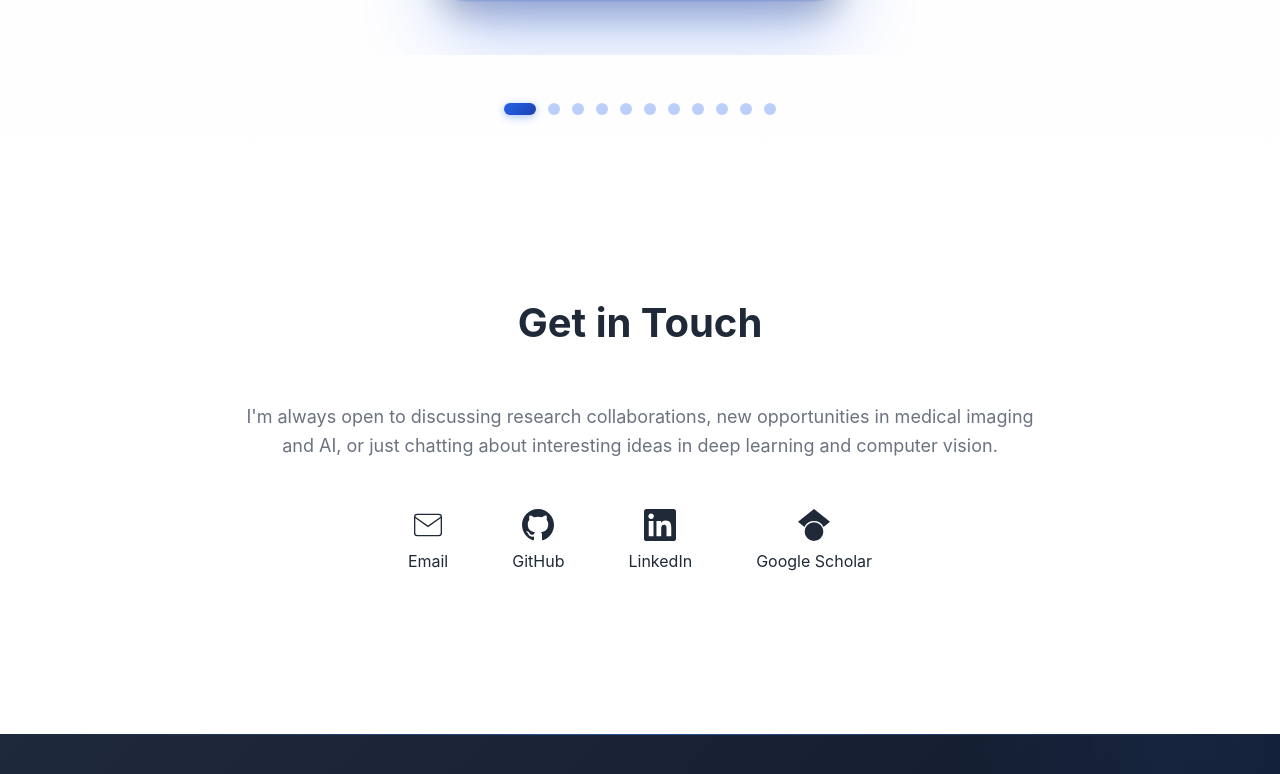
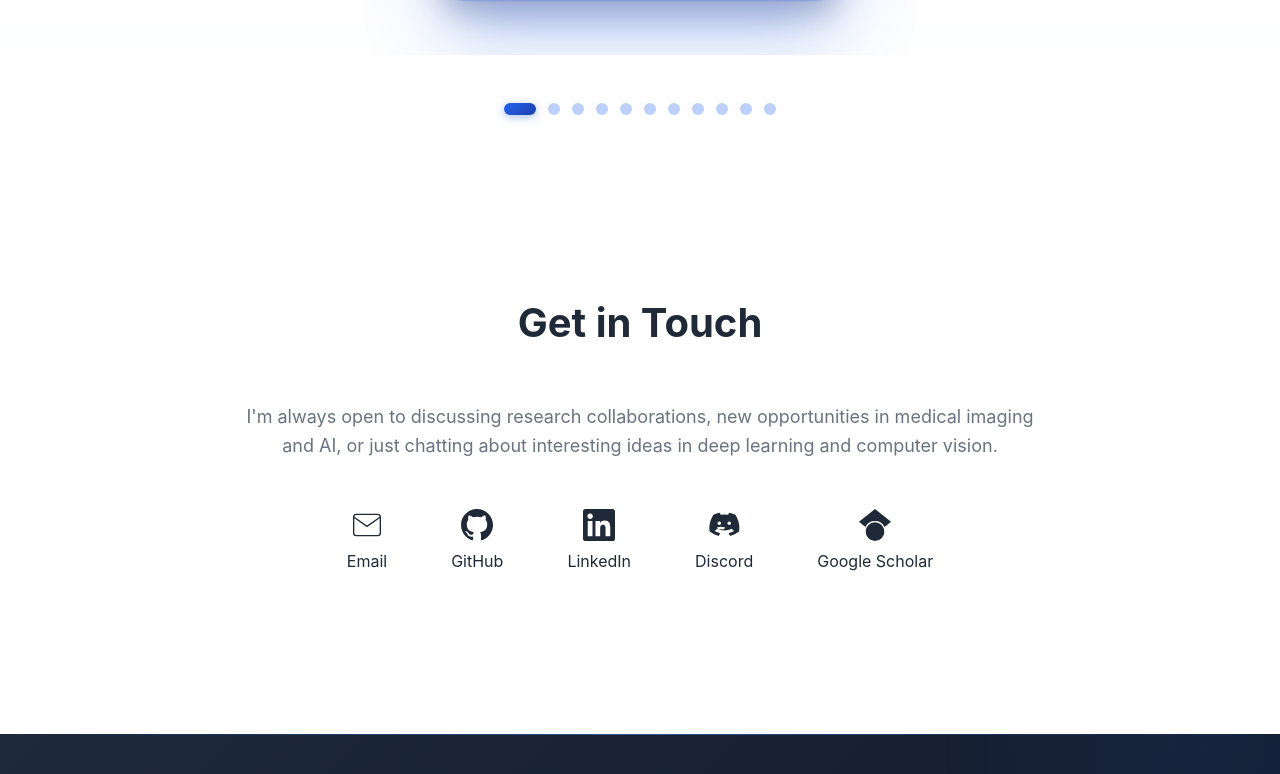
Before and after one commit to 2Falx/danielefalcetta, a plain HTML site: page index.html in a window 1280 px wide. Shown: the part 11218-11992 px from the top of the page. Drawn offline with Linux system fonts and the light colour scheme; animation ran at ten frames a second.

Commit message:
Contact: add Discord invite to floating toolbar and contact section

```diff
--- a/index.html
+++ b/index.html
@@ -226,6 +226,9 @@
         </a>
         <a href="https://scholar.google.fr/citations?user=4LHNCl0AAAAJ&hl=en" class="floating-contact-link" target="_blank" title="Google Scholar">
             <svg class="icon" viewBox="0 0 24 24" fill="currentColor"><path d="M12 24a7 7 0 1 1 0-14 7 7 0 0 1 0 14zm0-24L0 9.5l4.838 3.94A8 8 0 0 1 12 9a8 8 0 0 1 7.162 4.44L24 9.5z"/></svg>
+        </a>
+        <a href="https://discord.gg/2AZcVBGs" class="floating-contact-link" target="_blank" title="Discord">
+            <svg class="icon" viewBox="0 0 71 55" fill="currentColor" aria-hidden="true"><path d="M60.104 4.552A58.6 58.6 0 0046.852.5a41.6 41.6 0 00-1.995 4.084 56.4 56.4 0 00-16.714 0A41.6 41.6 0 0026.148.5 58.6 58.6 0 0011.896 4.55C3.92 18.02 1.78 30.196 3.74 41.992a59.7 59.7 0 0019.46 9.98c1.47-2.02 2.78-4.14 3.92-6.34-6.32-1.9-11-4.5-12.28-5.02 2.06-1.48 4.02-3.04 5.78-4.64 10.24 4.72 21.34 4.72 31.5 0 1.78 1.6 3.74 3.16 5.8 4.64-1.28.52-5.98 3.12-12.34 5.02 1.14 2.2 2.44 4.32 3.92 6.34a59.7 59.7 0 0019.46-9.98c1.98-11.796-.16-23.972-8.14-37.44zM23.5 37.5s-2.08-2.5-3.8-4.56c7.58-2.14 10.9-2.14 18.54 0-1.72 2.06-3.8 4.56-3.8 4.56-4.1-1.1-7.9-1.1-10.94 0zM29 23.5a4 4 0 11-8 0 4 4 0 018 0zm22 0a4 4 0 11-8 0 4 4 0 018 0z"/></svg>
         </a>
     </div>
 
@@ -1261,6 +1264,10 @@
                         </svg>
                         LinkedIn
                     </a>
+                    <a href="https://discord.gg/2AZcVBGs" class="contact-link" target="_blank">
+                        <svg class="icon" viewBox="0 0 71 55" fill="currentColor" aria-hidden="true"><path d="M60.104 4.552A58.6 58.6 0 0046.852.5a41.6 41.6 0 00-1.995 4.084 56.4 56.4 0 00-16.714 0A41.6 41.6 0 0026.148.5 58.6 58.6 0 0011.896 4.55C3.92 18.02 1.78 30.196 3.74 41.992a59.7 59.7 0 0019.46 9.98c1.47-2.02 2.78-4.14 3.92-6.34-6.32-1.9-11-4.5-12.28-5.02 2.06-1.48 4.02-3.04 5.78-4.64 10.24 4.72 21.34 4.72 31.5 0 1.78 1.6 3.74 3.16 5.8 4.64-1.28.52-5.98 3.12-12.34 5.02 1.14 2.2 2.44 4.32 3.92 6.34a59.7 59.7 0 0019.46-9.98c1.98-11.796-.16-23.972-8.14-37.44zM23.5 37.5s-2.08-2.5-3.8-4.56c7.58-2.14 10.9-2.14 18.54 0-1.72 2.06-3.8 4.56-3.8 4.56-4.1-1.1-7.9-1.1-10.94 0zM29 23.5a4 4 0 11-8 0 4 4 0 018 0zm22 0a4 4 0 11-8 0 4 4 0 018 0z"/></svg>
+                        Discord
+                    </a>
                     <a href="https://scholar.google.fr/citations?user=4LHNCl0AAAAJ&hl=en" class="contact-link" target="_blank">
                         <svg class="icon" viewBox="0 0 24 24" fill="currentColor">
                             <path d="M12 24a7 7 0 1 1 0-14 7 7 0 0 1 0 14zm0-24L0 9.5l4.838 3.94A8 8 0 0 1 12 9a8 8 0 0 1 7.162 4.44L24 9.5z"/>
```
